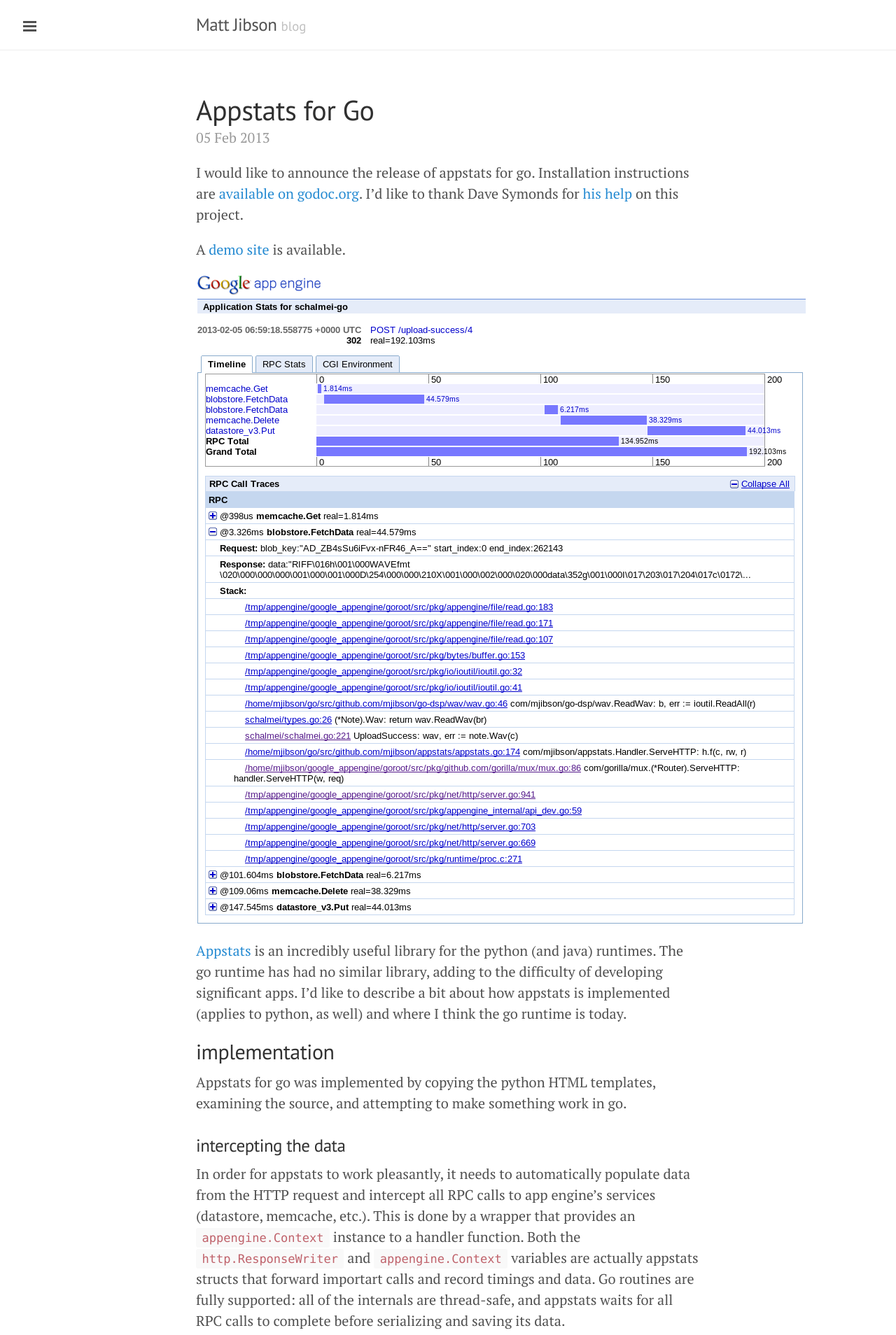
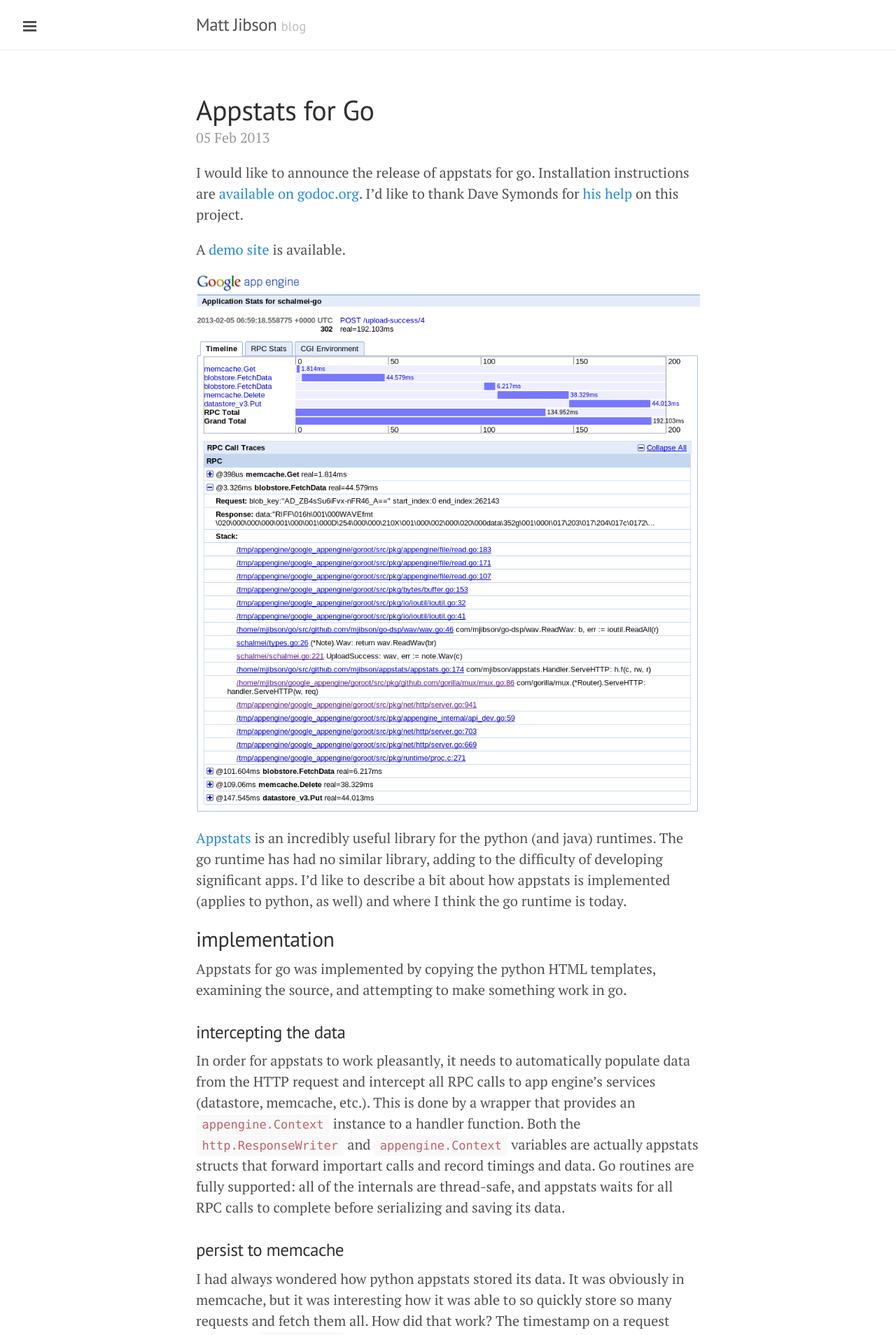
Before and after one commit to mjibson/mjibson.github.io, a Jekyll site: the page built from _posts/2013-02-05-appstats-for-go.markdown, in a window 1280 px wide. Shown: the top 1908 px of the page at 70% size. Built offline with Jekyll 4.4.1, drawn with Linux system fonts in a browser that asks for light colours; Markdown is read by kramdown in place of the engine named in the settings.

Commit message:
Img width 100%

```diff
--- a/_posts/2013-02-05-appstats-for-go.markdown
+++ b/_posts/2013-02-05-appstats-for-go.markdown
@@ -10,7 +10,7 @@ I would like to announce the release of appstats for go. Installation instructio
 
 A [demo site](http://schalmei-go.appspot.com/) is available.
 
-[<img src="/assets/images/appstats-timeline.png">](/assets/images/appstats-timeline.png)
+[<img style="width: 100%" src="/assets/images/appstats-timeline.png">](/assets/images/appstats-timeline.png)
 
 [Appstats](https://developers.google.com/appengine/docs/python/tools/appstats) is an incredibly useful library for the python (and java) runtimes. The go runtime has had no similar library, adding to the difficulty of developing significant apps. I'd like to describe a bit about how appstats is implemented (applies to python, as well) and where I think the go runtime is today.
 
--- a/_posts/2013-06-11-perceptual-diffs-at-stack-overflow.markdown
+++ b/_posts/2013-06-11-perceptual-diffs-at-stack-overflow.markdown
@@ -14,7 +14,7 @@ After hearing about Brett Slatkin's discussion of [perceptual diffs](http://www.
 
 I decided to use the same deployment style as perscribed in the videos: when new code is pushed, UI tests run, and pdiffs run separately but in parallel. This wouldn't add any time to our commit-build-test-deploy cycle. And we could see if there were any problems before deploying to production.
 
-<img src="/assets/images/pdiff-build.png">
+<img style="width: 100%" src="/assets/images/pdiff-build.png">
 
 Our pdiff step is implemented as its own nunit test class in its own category (so it can be run separately from our UI tests). We have a list of URLS and run a selenium process to screenshot each of them in all of our supported languages. Some pages need user input, so we support running arbitrary code before screenshotting. Screenshots are saved on a network drive addressed by their URL, some other identifying string, and build number.
 
--- a/_posts/2013-06-26-go-read-open-source-google-reader-clone.markdown
+++ b/_posts/2013-06-26-go-read-open-source-google-reader-clone.markdown
@@ -10,7 +10,7 @@ I would like to announce the release of [Go Read](http://www.goread.io). It as a
 
 [Try it out:](http://www.goread.io)
 
-[<img src="/assets/images/goread-all.png">](http://www.goread.io/)
+[<img style="width: 100%" src="/assets/images/goread-all.png">](http://www.goread.io/)
 
 Specifically, I wanted:
 
```
